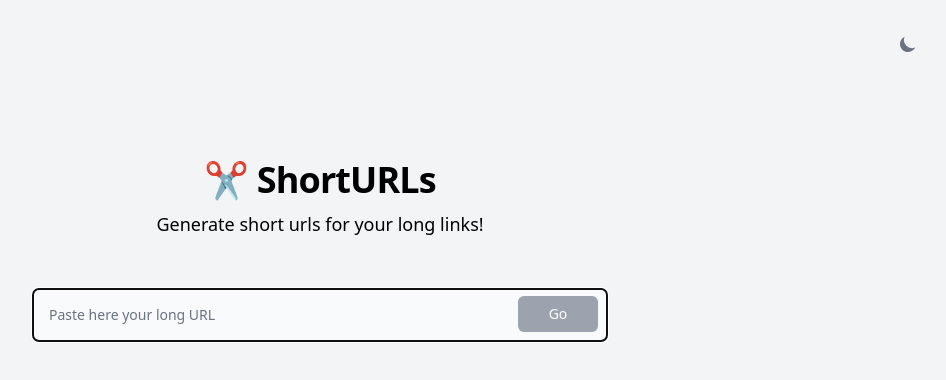
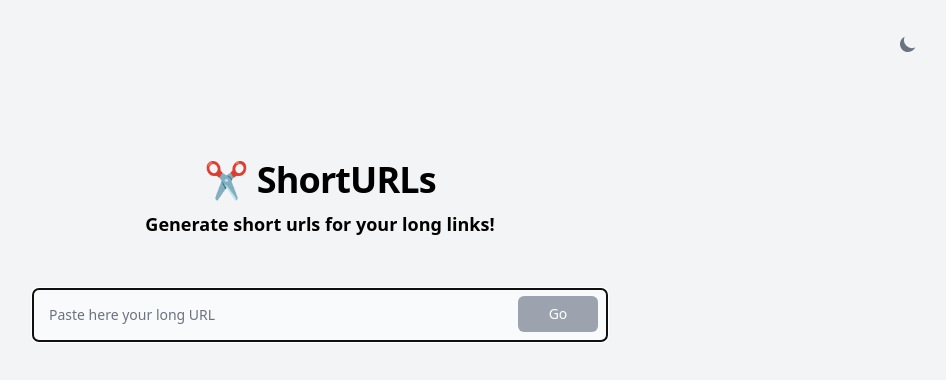
Before and after one commit to thiagocarvalho93/shorten-url, a Nuxt app in the folder frontend/: page / in a window 1280 px wide. Shown: the top 380 px of the page, without its empty margins (320-1266 px from the left). Built offline with nearby package versions, Linux system fonts and the light colour scheme.

Commit message:
✏️ Semibold subtitle

```diff
--- a/frontend/app.vue
+++ b/frontend/app.vue
@@ -48,7 +48,7 @@
       >
         ✂ ShortURLs
       </h2>
-      <p class="transition duration-500 ease-in-out mt-2 text-lg leading-8 dark:text-gray-400">
+      <p class="transition duration-500 ease-in-out mt-2 text-lg font-semibold leading-8 dark:text-gray-400">
         Generate short urls for your long links!
       </p>
     </div>
```
